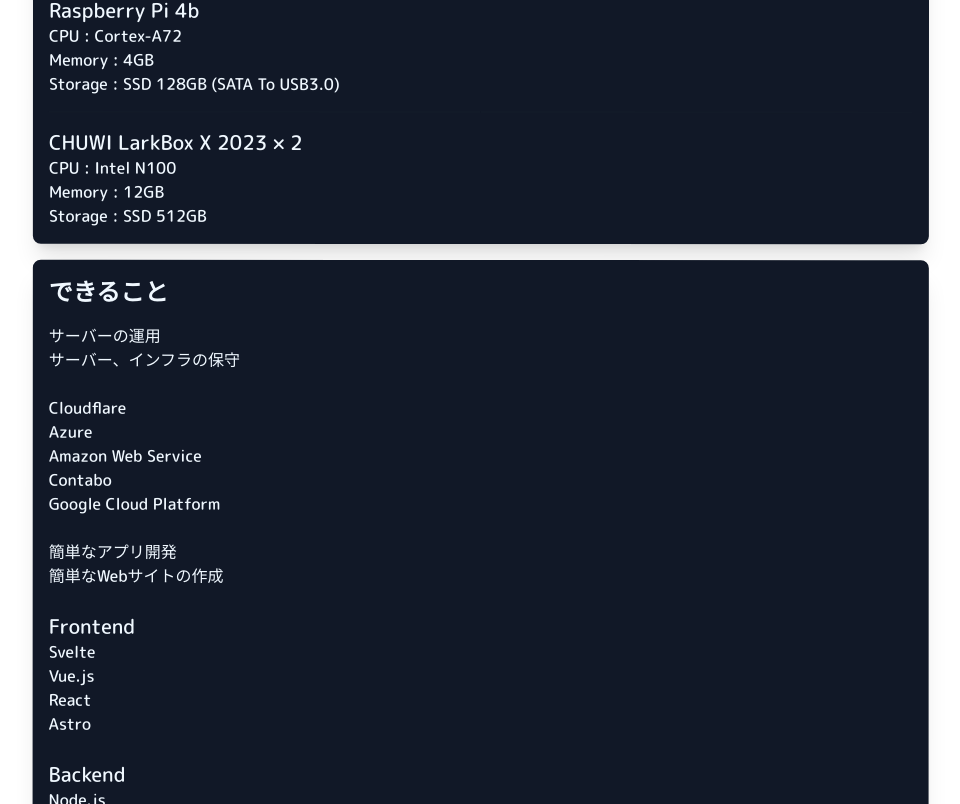
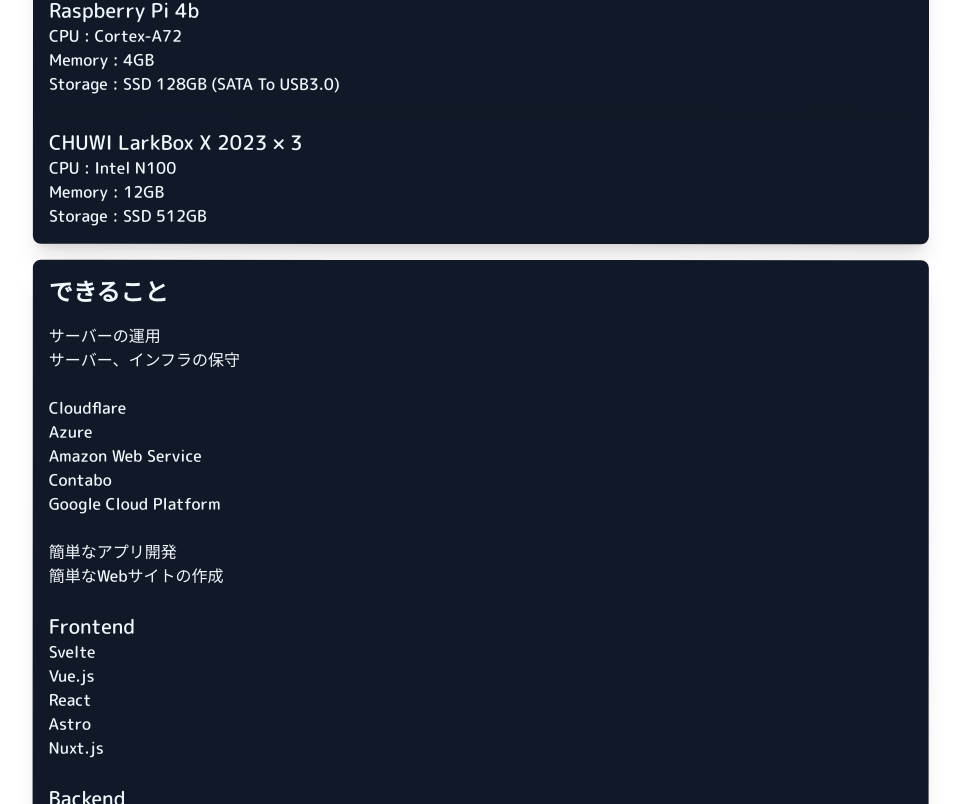
Before and after one commit to mattyatea/mattyateame, a React (Vite) app: page / in a window 1280 px wide. Shown: the part 1016-1820 px from the top of the page, without its empty margins (159-1119 px from the left). Built offline with nearby package versions, Linux system fonts and the light colour scheme; no server answers.

Commit message:
Update App.tsx

```diff
--- a/src/App.tsx
+++ b/src/App.tsx
@@ -44,6 +44,7 @@
                 <p>Vue.js</p>
                 <p>React</p>
                 <p>Astro</p>
+                <p>Nuxt.js</p>
                 <br/>
 
                 <h2 className="text-xl">Backend</h2>
@@ -72,7 +73,7 @@
                 <p>Memory : 4GB</p>
                 <p>Storage : SSD 128GB (SATA To USB3.0)</p>
                 <div className="divider my-2"></div>
-                <p className="text-xl">CHUWI LarkBox X 2023 × 2</p>
+                <p className="text-xl">CHUWI LarkBox X 2023 × 3</p>
                 <p>CPU : Intel N100</p>
                 <p>Memory : 12GB</p>
                 <p>Storage : SSD 512GB</p>
```
